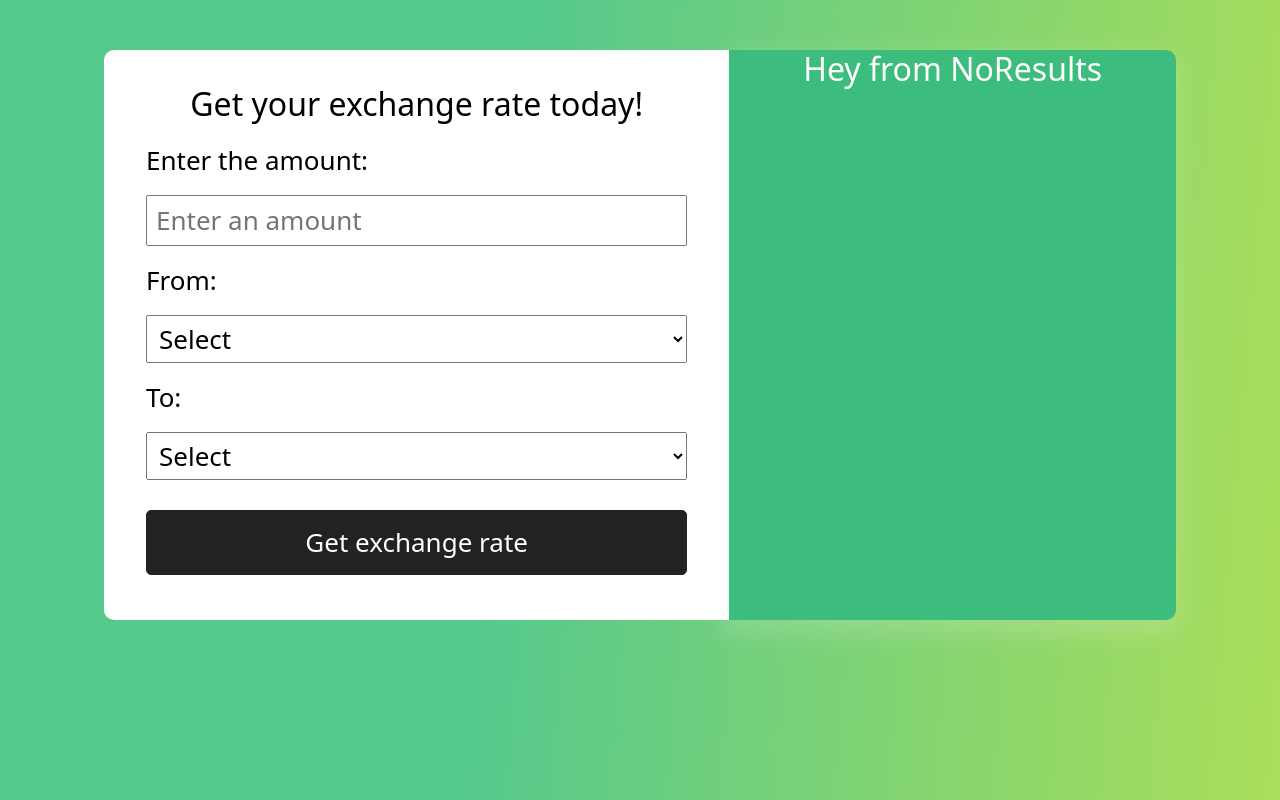
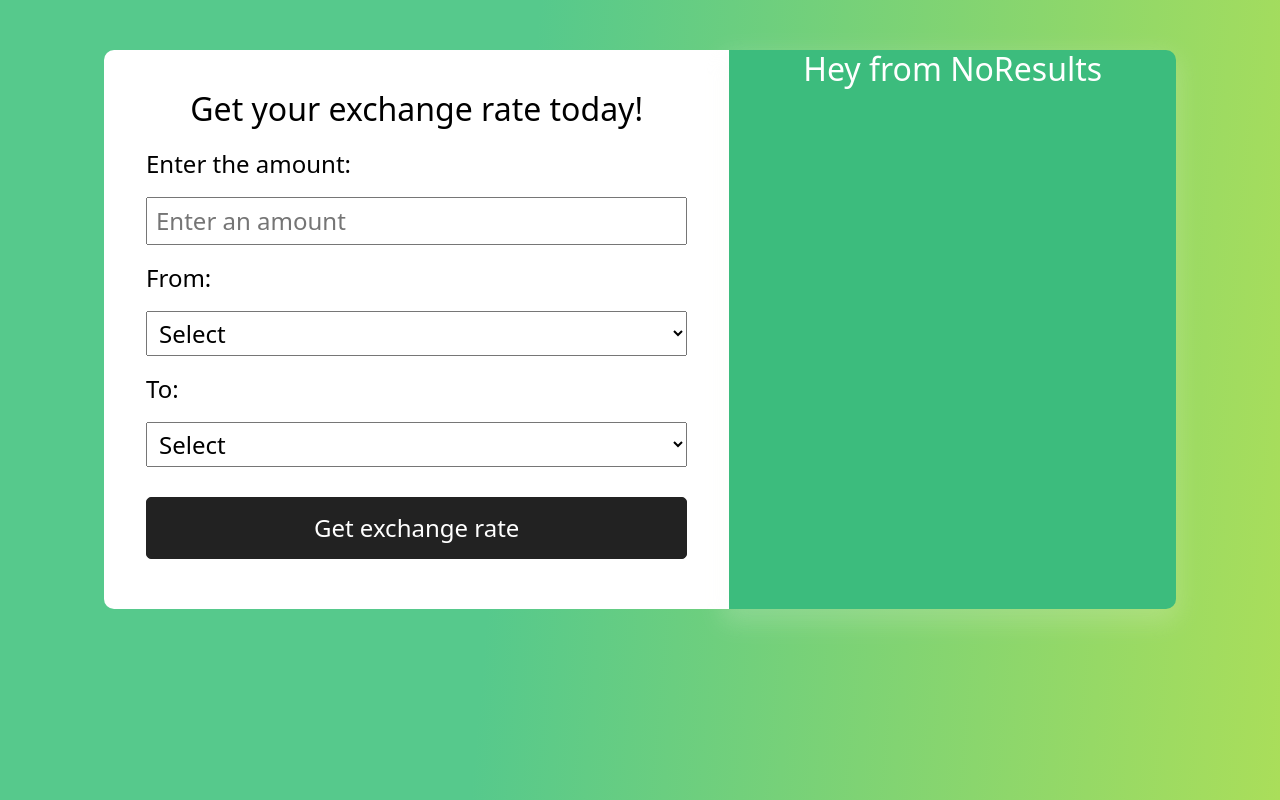
Before and after one commit to MarianaTellezR/currency-converter-mariana-tellez, a React (Create React App) app: page / in a window 1280 px wide. Built offline with nearby package versions, Linux system fonts and the light colour scheme.

Commit message:
Updated font size

```diff
--- a/src/App.css
+++ b/src/App.css
@@ -7,6 +7,6 @@
     rgba(170, 222, 90, 1) 100%
   );
   min-height: 100vh;
-  font-size: calc(10px + 2vmin);
+  font-size: calc(8px + 2vmin);
   color: white;
 }
--- a/src/Data.css
+++ b/src/Data.css
@@ -1,5 +1,5 @@
 .Data {
-  margin: 35px 30px;
+  margin: 40px 30px;
 }
 
 .Data form {
```
